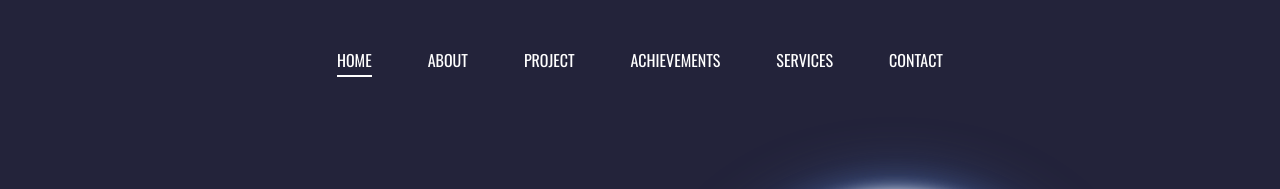
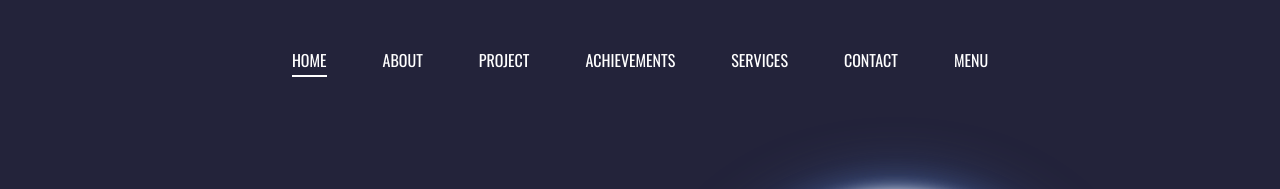
Before and after one commit to Amitsharma2468/Portfolio, a plain HTML site: page index.html in a window 1280 px wide. Shown: the top 189 px of the page. Drawn offline with nearby package versions, Linux system fonts and the light colour scheme.

Commit message:
Update index.html

```diff
--- a/index.html
+++ b/index.html
@@ -16,6 +16,7 @@
         <li><a href="./achievement.html">Achievements</a></li>
         <li><a href="#">Services</a></li>
         <li><a href="./contact.html">Contact</a></li>
+         <li class="mobile-menu-btn"><a href="#" onclick="toggleMobileMenu()">Menu</a></li>
     </ul>
     <div class="left-container">
         <div class="icons">
@@ -39,5 +40,11 @@
         <div class="circle"></div>
     </div>
   </div>
+     <script>
+    function toggleMobileMenu() {
+        var mobileMenu = document.querySelector('.mobile-menu');
+        mobileMenu.style.display = (mobileMenu.style.display === 'flex') ? 'none' : 'flex';
+    }
+</script>
 </body>
 </html>
```
